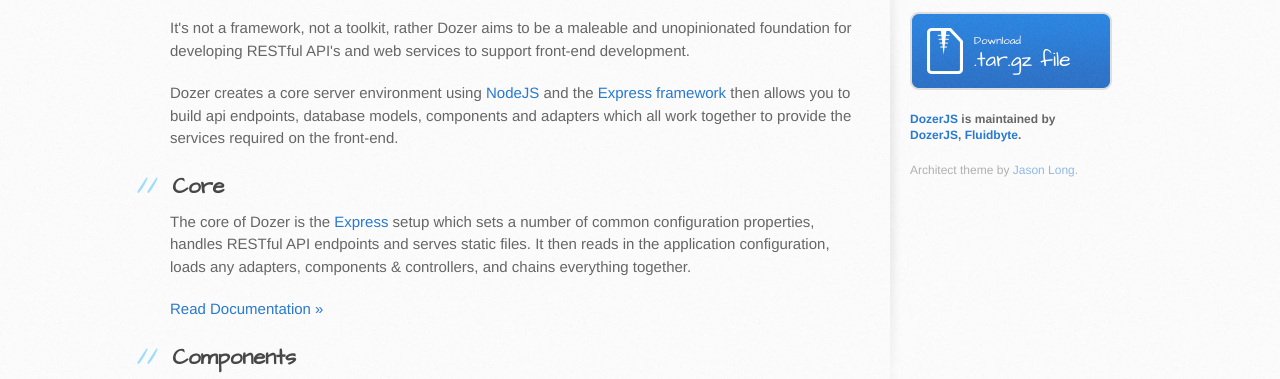
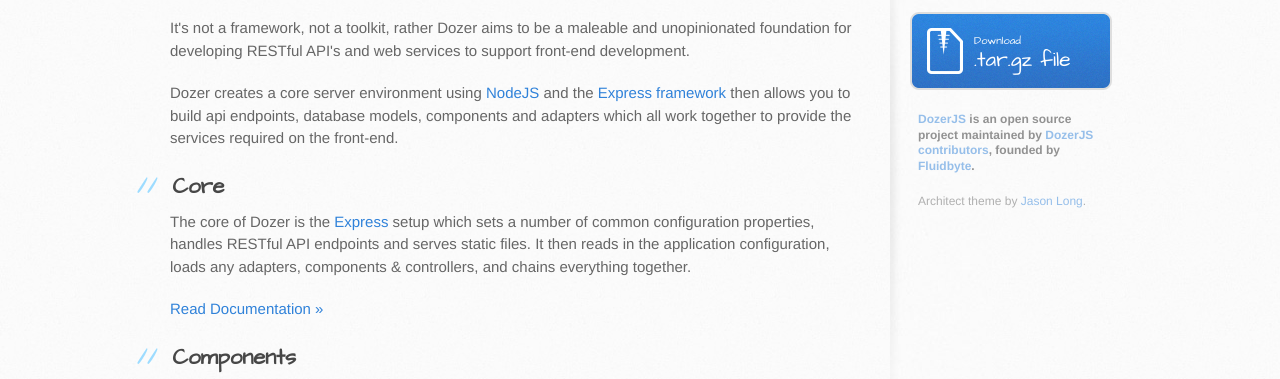
Before and after one commit to jwkjng/dozerjs, a plain HTML site: page index.html in a window 1280 px wide. Shown: the part 354-733 px from the top of the page. Drawn offline with Linux system fonts and the light colour scheme.

Commit message:
Misc cleanup

```diff
--- a/index.html
+++ b/index.html
@@ -209,7 +209,7 @@
             .tar.gz file
           </a>
 
-          <p class="repo-owner"><a href="https://github.com/DozerJS/dozerjs">DozerJS</a> is maintained by <a href="https://github.com/DozerJS">DozerJS</a>, <a href="http://www.fluidbyte.net">Fluidbyte</a>.</p>
+          <p class="repo-owner"><a href="https://github.com/DozerJS/dozerjs">DozerJS</a> is an open source project maintained by <a href="https://github.com/orgs/DozerJS/members">DozerJS contributors</a>, founded by <a href="http://www.fluidbyte.net">Fluidbyte</a>.</p>
 
           <p class="theme-note">Architect theme by <a target="_blank" href="https://twitter.com/jasonlong">Jason Long</a>.</p>
         </aside>
--- a/stylesheets/stylesheet.css
+++ b/stylesheets/stylesheet.css
@@ -57,10 +57,11 @@
 }
 
 a {
-  color: #2879d0;
+  color: #3082d9;
+  transition: .3s color;
 }
 a:hover {
-  color: #2268b2;
+  color: #2d5885;
 }
 
 strong {
@@ -139,10 +140,15 @@
 aside#sidebar p.repo-owner,
 aside#sidebar p.repo-owner a {
   font-weight: bold;
+  opacity: 0.7;
 }
 
 aside#sidebar p.theme-note {
   opacity: 0.5;
+}
+
+aside#sidebar p {
+  padding: 0 8px;
 }
 
 #downloads {
```
